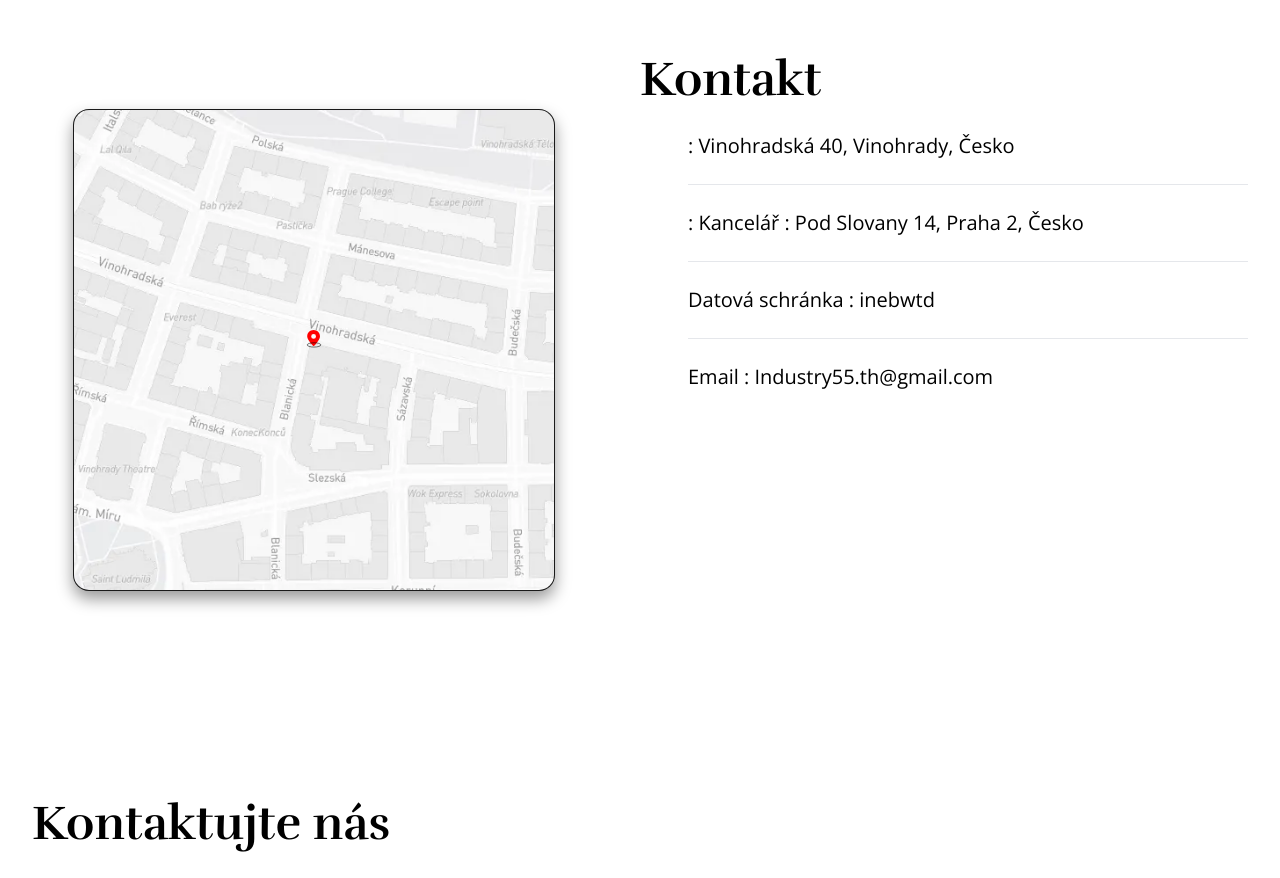
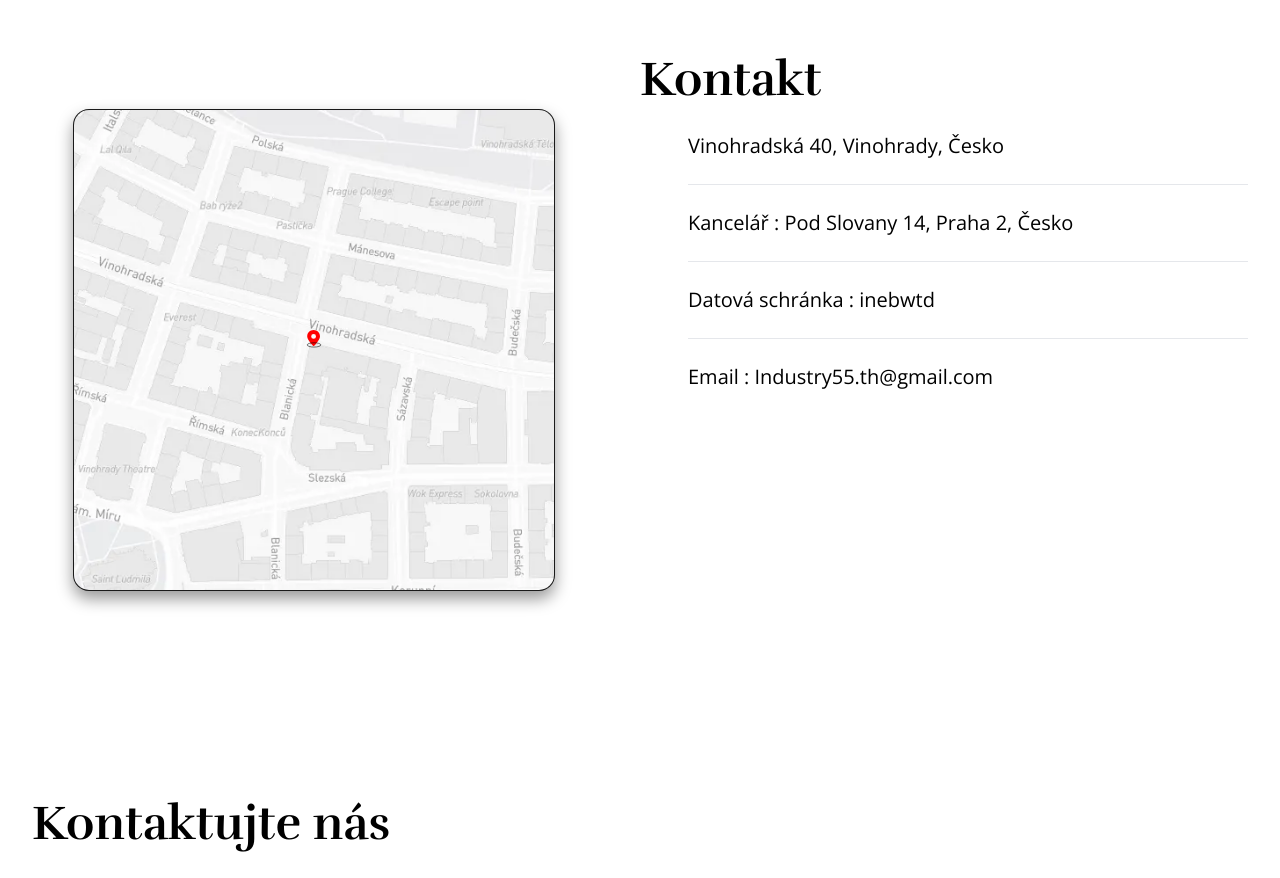
Before and after one commit to Katarina6969/industry55, a Next.js app: page / in a window 1280 px wide. Shown: the part 3280-4158 px from the top of the page. Built offline with nearby package versions, Linux system fonts and the light colour scheme.

Commit message:
remove duplicate :

```diff
--- a/components/Map/Map.jsx
+++ b/components/Map/Map.jsx
@@ -8,15 +8,13 @@ export function Map({ dark }) {
     return (
         <SectionWrapper dark={dark} className=" pb-36">
             <TextImageBlock title="Kontakt" content={MapPlace} alt="Map" distribution={[6, 6]} imageFirst>
-                <h3> : Vinohradská 40, Vinohrady, Česko</h3>
+                <h3> Vinohradská 40, Vinohrady, Česko</h3>
                 <hr />
-                <h3> : Kancelář : Pod Slovany 14, Praha 2, Česko</h3>
+                <h3> Kancelář : Pod Slovany 14, Praha 2, Česko</h3>
                 <hr />
                 <p>Datová schránka : inebwtd</p>
                 <hr />
                 <p className="pb-28">Email : Industry55.th@gmail.com</p>
-
-
             </TextImageBlock>
         </SectionWrapper >
 
```
